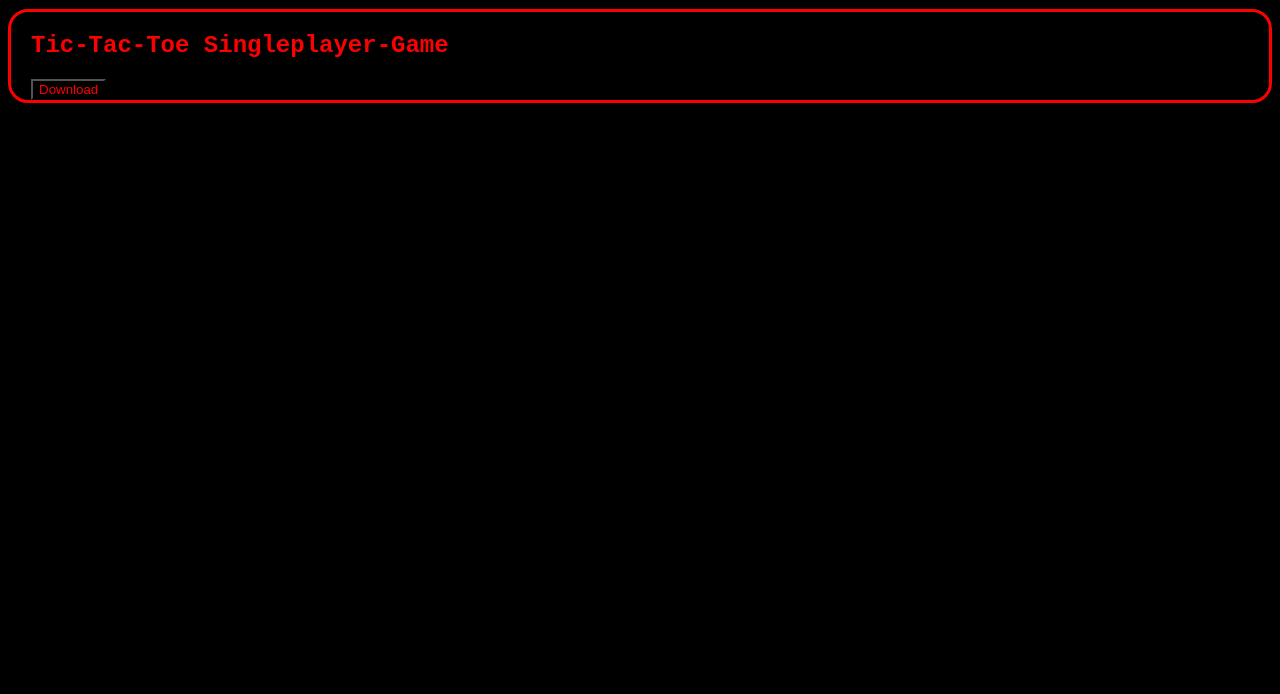
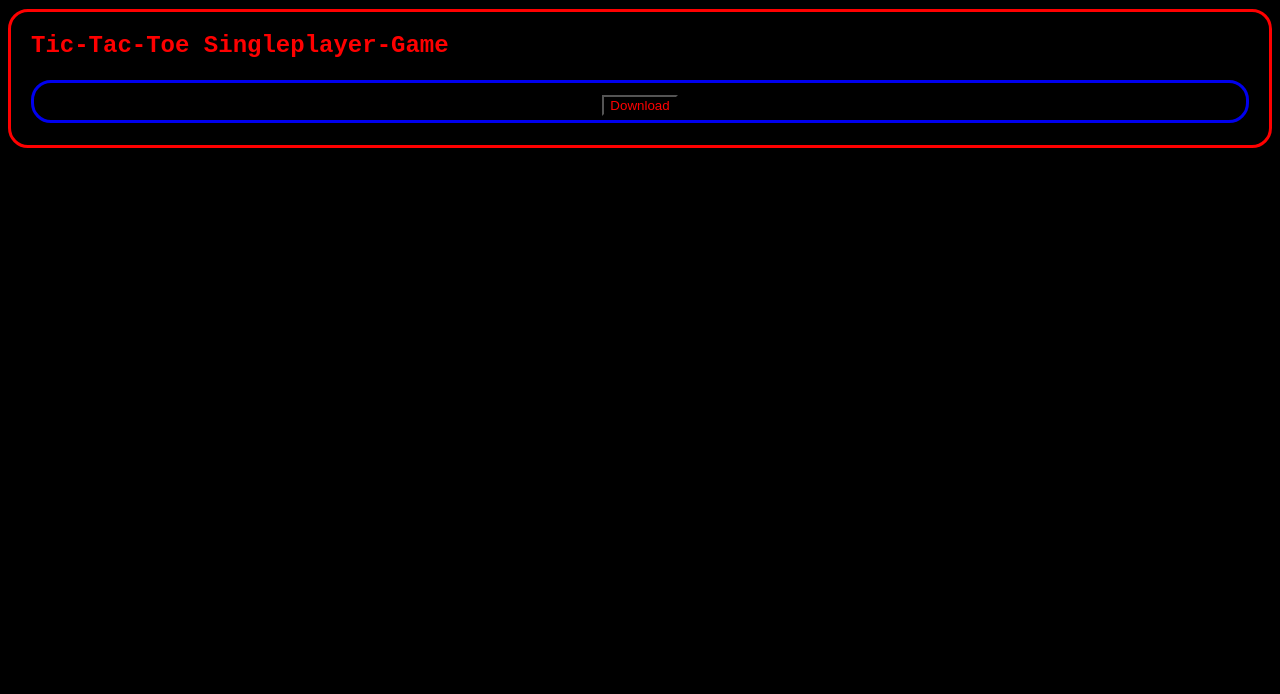
Before and after one commit to FedorsHackStation/FedorsHackStation.github.io, a plain HTML site: page download.html in a window 1280 px wide. Shown: the part 106-800 px from the top of the page. Drawn offline with Linux system fonts and the light colour scheme.

Commit message:
Update download.html

```diff
--- a/download.html
+++ b/download.html
@@ -13,9 +13,8 @@
  <div>
   <h2>Tic-Tac-Toe Singleplayer-Game</h2>
   <a href="/tic_tac_toe.py" download>
-   <button>Download</button>
+   <h1><button>Download</button></h1>
   </a>
-  <br>
  </div>
 </body>
 </html>
```
